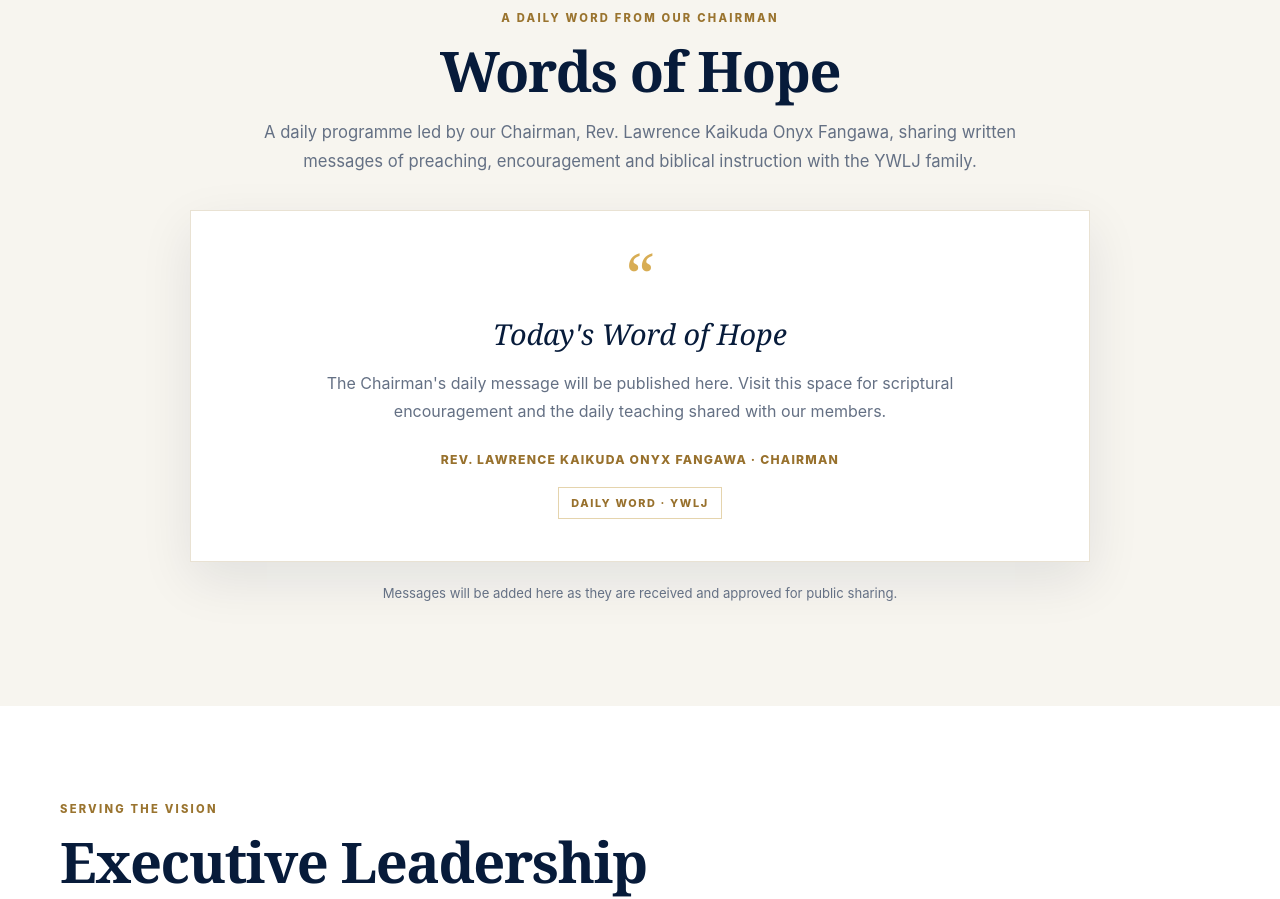
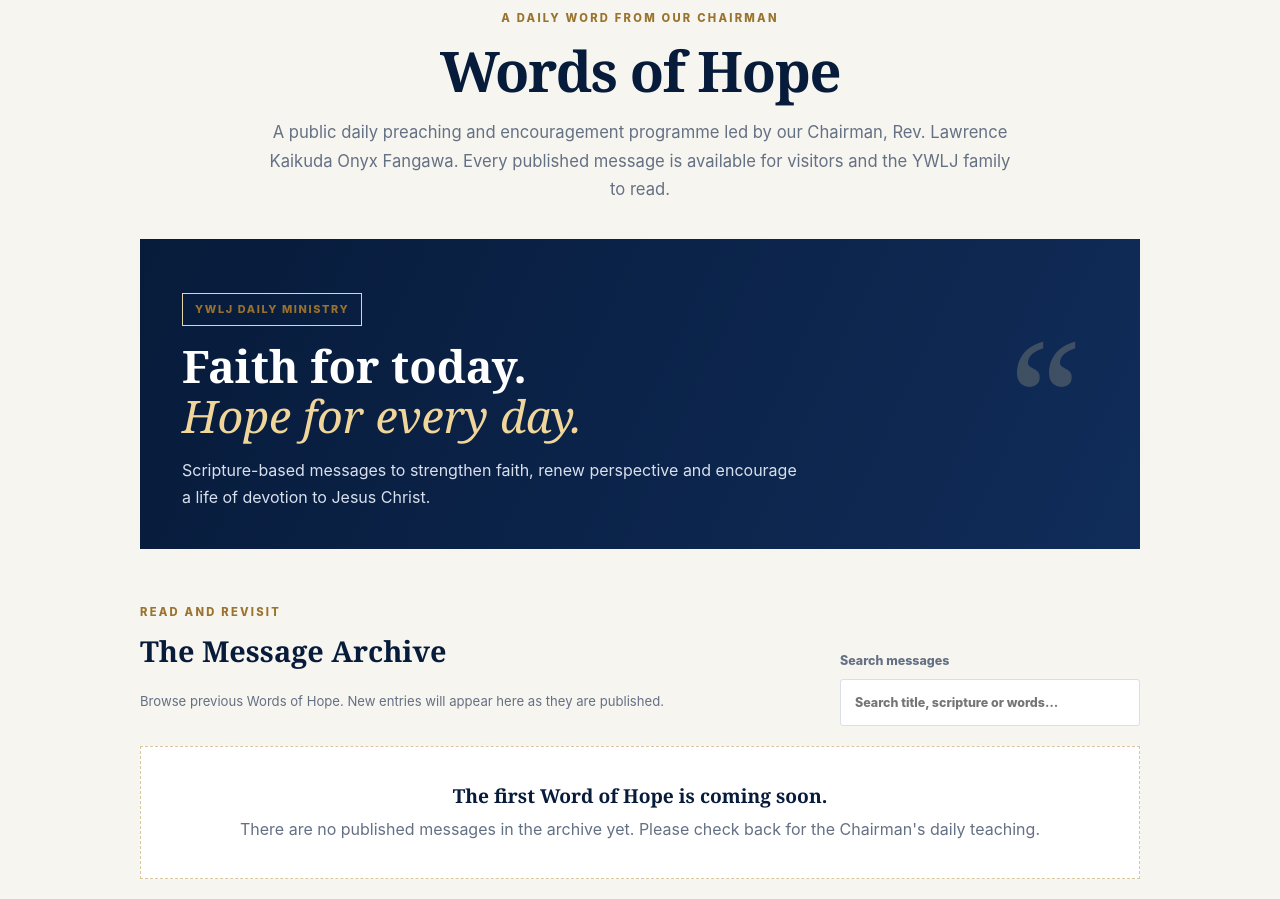
Before and after one commit to rbundu444-source/ywlj-website, a plain HTML site: page index.html in a window 1280 px wide. Shown: the part 5226-6125 px from the top of the page. Drawn offline with Linux system fonts and the light colour scheme.

Commit message:
Build public Words of Hope message archive with search

```diff
--- a/index.html
+++ b/index.html
@@ -38,6 +38,26 @@ section{padding:88px 0}.section-kicker{color:#9a742f;font-weight:850;letter-spac
 .badge-values span{border:1px solid rgba(240,196,92,.5);color:#f0c45c;padding:8px 12px;font-size:.75rem;font-weight:800;letter-spacing:.08em}
 .badge-scripture{font:italic 1.08rem Georgia,serif;color:#fff;border-left:3px solid #d9aa42;padding:4px 0 4px 17px;margin-top:22px}
 @media(max-width:700px){.badge-showcase{grid-template-columns:1fr;gap:28px}.badge-art{max-width:360px;margin:auto}.badge-copy{text-align:center}.badge-scripture{text-align:left}}
+
+
+.hope-feature{max-width:1000px;margin:36px auto 48px;padding:38px 42px;background:linear-gradient(115deg,#071b3a,#102c59);color:#fff;display:flex;justify-content:space-between;align-items:center;gap:25px;position:relative;overflow:hidden}
+.hope-feature h3{font:700 clamp(1.8rem,4vw,2.8rem)/1.13 Georgia,serif;margin:15px 0;color:#fff}.hope-feature h3 em{color:#f0d69a;font-weight:400}
+.hope-feature p{color:#d8e0ed;max-width:620px;margin:0}.hope-feature-mark{font:10rem/.7 Georgia,serif;color:rgba(240,214,154,.22);padding-right:18px}
+.hope-archive-head{display:flex;justify-content:space-between;align-items:end;gap:22px;max-width:1000px;margin:0 auto 20px;text-align:left}
+.archive-title{font:700 1.8rem Georgia,serif;color:var(--navy);margin:7px 0}
+.hope-search-label{font-size:.78rem;color:var(--muted);font-weight:800;min-width:min(100%,300px)}
+.hope-search-label input{display:block;width:100%;margin-top:7px;padding:12px 14px;border:1px solid #d9deea;border-radius:3px;font:inherit;background:#fff;color:var(--ink)}
+.hope-archive{max-width:1000px;margin:auto;display:grid;grid-template-columns:repeat(2,minmax(0,1fr));gap:16px}
+.hope-empty{grid-column:1/-1;padding:35px;background:#fff;border:1px dashed #d8c79f;text-align:center;display:grid;gap:7px;color:var(--muted)}
+.hope-empty strong{font:700 1.2rem Georgia,serif;color:var(--navy)}
+.hope-entry{background:#fff;border:1px solid #e9e2d3;padding:25px;text-align:left;box-shadow:var(--shadow)}
+.hope-entry time{font-size:.72rem;font-weight:800;letter-spacing:.12em;text-transform:uppercase;color:#98712d}
+.hope-entry h4{font:700 1.35rem Georgia,serif;color:var(--navy);margin:9px 0}
+.hope-entry .hope-reference{font-size:.8rem;font-weight:800;color:#98712d;margin:0 0 12px}
+.hope-entry .hope-body{color:var(--muted);white-space:pre-wrap;line-height:1.75;margin:0}
+.hope-entry .hope-author{font-size:.72rem;color:#7b8493;margin-top:18px;font-weight:800;letter-spacing:.08em}
+.hope-no-results{grid-column:1/-1;padding:24px;text-align:center;color:var(--muted);background:#fff;border:1px solid var(--line)}
+@media(max-width:680px){.hope-feature{padding:28px 24px}.hope-feature-mark{font-size:6rem}.hope-archive-head{display:block}.hope-search-label{display:block;margin-top:18px}.hope-archive{grid-template-columns:1fr}}
 
 </style>
 </head>
@@ -133,11 +153,13 @@ section{padding:88px 0}.section-kicker{color:#9a742f;font-weight:850;letter-spac
   </div>
 </div></section>
 
-<section class="hope" id="hope"><div class="wrap center">
-  <span class="section-kicker">A daily word from our Chairman</span><h2 class="section-title">Words of Hope</h2>
-  <p class="section-lead">A daily programme led by our Chairman, Rev. Lawrence Kaikuda Onyx Fangawa, sharing written messages of preaching, encouragement and biblical instruction with the YWLJ family.</p>
-  <div class="hope-card"><div class="quote-mark">“</div><h3>Today's Word of Hope</h3><p class="hope-placeholder">The Chairman's daily message will be published here. Visit this space for scriptural encouragement and the daily teaching shared with our members.</p><p class="hope-byline">REV. LAWRENCE KAIKUDA ONYX FANGAWA · CHAIRMAN</p><span class="hope-tag">DAILY WORD · YWLJ</span></div>
-  <p class="small-note">Messages will be added here as they are received and approved for public sharing.</p>
+<section class="hope" id="hope"><div class="wrap">
+  <div class="center"><span class="section-kicker">A daily word from our Chairman</span><h2 class="section-title">Words of Hope</h2>
+  <p class="section-lead">A public daily preaching and encouragement programme led by our Chairman, Rev. Lawrence Kaikuda Onyx Fangawa. Every published message is available for visitors and the YWLJ family to read.</p></div>
+  <div class="hope-feature"><div><span class="hope-tag">YWLJ DAILY MINISTRY</span><h3>Faith for today.<br><em>Hope for every day.</em></h3><p>Scripture-based messages to strengthen faith, renew perspective and encourage a life of devotion to Jesus Christ.</p></div><div class="hope-feature-mark">“</div></div>
+  <div class="hope-archive-head"><div><span class="section-kicker">Read and revisit</span><h3 class="archive-title">The Message Archive</h3><p class="small-note">Browse previous Words of Hope. New entries will appear here as they are published.</p></div><label class="hope-search-label" for="hopeSearch">Search messages<input id="hopeSearch" type="search" placeholder="Search title, scripture or words…"></label></div>
+  <div class="hope-archive" id="hopeArchive" aria-live="polite"><div class="hope-empty"><strong>The first Word of Hope is coming soon.</strong><span>There are no published messages in the archive yet. Please check back for the Chairman's daily teaching.</span></div></div>
+  <p class="hope-byline">REV. LAWRENCE KAIKUDA ONYX FANGAWA · CHAIRMAN</p>
 </div></section>
 
 <section class="leadership" id="leadership"><div class="wrap">
@@ -187,6 +209,32 @@ const navLinks=document.getElementById('navLinks');
 menuBtn.addEventListener('click',()=>{const opened=navLinks.classList.toggle('open');menuBtn.setAttribute('aria-expanded',String(opened));menuBtn.setAttribute('aria-label',opened?'Close navigation':'Open navigation')});
 navLinks.querySelectorAll('a').forEach(link=>link.addEventListener('click',()=>{navLinks.classList.remove('open');menuBtn.setAttribute('aria-expanded','false');menuBtn.setAttribute('aria-label','Open navigation')}));
 document.getElementById('year').textContent=new Date().getFullYear();
+
+// PUBLIC WORDS OF HOPE ARCHIVE
+// Add each approved message below. Newest messages appear first.
+// Example: {date:"2026-11-19", title:"A Heart That Trusts God", scripture:"Proverbs 3:5–6 (KJV)", message:"Paste the Chairman's approved message here."}
+const hopeMessages = [];
+const hopeArchive = document.getElementById('hopeArchive');
+const hopeSearch = document.getElementById('hopeSearch');
+function renderHopeMessages(){
+  const query=(hopeSearch.value||'').trim().toLowerCase();
+  const matches=hopeMessages
+    .filter(item=>[item.title,item.scripture,item.message,item.date].join(' ').toLowerCase().includes(query))
+    .sort((a,b)=>b.date.localeCompare(a.date));
+  if(!hopeMessages.length){
+    hopeArchive.innerHTML='<div class="hope-empty"><strong>The first Word of Hope is coming soon.</strong><span>There are no published messages in the archive yet. Please check back for the Chairman\'s daily teaching.</span></div>';
+    return;
+  }
+  if(!matches.length){hopeArchive.innerHTML='<div class="hope-no-results">No messages match your search. Try another word or scripture reference.</div>';return;}
+  hopeArchive.innerHTML=matches.map(item=>{
+    const safeDate=new Date(item.date+'T12:00:00');
+    const displayDate=Number.isNaN(safeDate.getTime())?item.date:safeDate.toLocaleDateString(undefined,{year:'numeric',month:'long',day:'numeric'});
+    const escapeText=value=>String(value||'').replace(/[&<>"']/g,char=>({'&':'&amp;','<':'&lt;','>':'&gt;','"':'&quot;',"'":'&#39;'}[char]));
+    return '<article class="hope-entry"><time datetime="'+escapeText(item.date)+'">'+escapeText(displayDate)+'</time><h4>'+escapeText(item.title)+'</h4><p class="hope-reference">'+escapeText(item.scripture)+'</p><p class="hope-body">'+escapeText(item.message)+'</p><p class="hope-author">REV. LAWRENCE KAIKUDA ONYX FANGAWA · CHAIRMAN</p></article>';
+  }).join('');
+}
+hopeSearch.addEventListener('input',renderHopeMessages);
+renderHopeMessages();
 </script>
 </body>
 </html>
```
